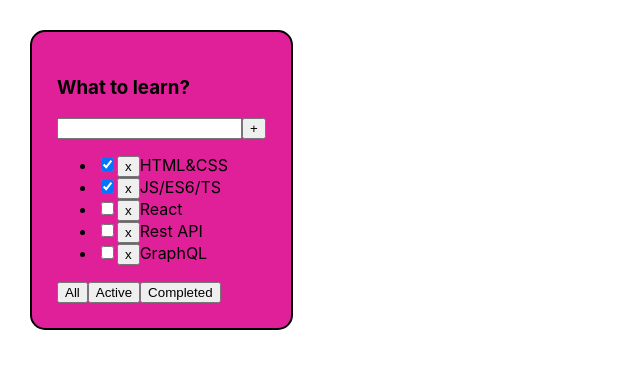
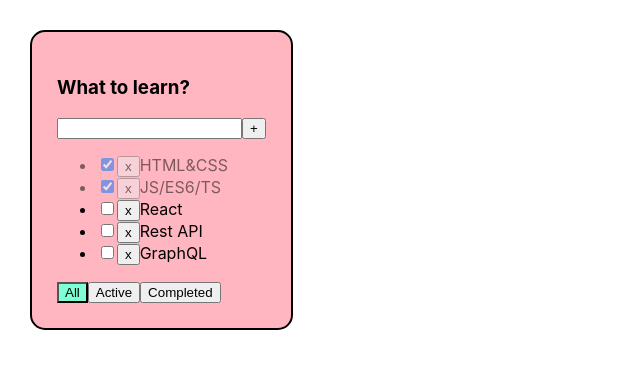
Before and after one commit to SandraYushko/TodoList, a React (Create React App) app: page / in a window 1280 px wide. Shown: the top 368 px of the page, without its empty margins (0-640 px from the left). Built offline with nearby package versions, Linux system fonts and the light colour scheme.

Commit message:
TodoList lesson №04.4 (color of active button)

```diff
--- a/src/App.css
+++ b/src/App.css
@@ -8,7 +8,7 @@
 }
 
 .todolist {
-background-color: #df2098;
+background-color: lightpink;
   border: 2px solid;
   border-radius: 15px;
   padding: 25px;
--- a/src/App.tsx
+++ b/src/App.tsx
@@ -18,14 +18,11 @@ function App() {
 
     // изменяем значения чекбоксов при нажатии
     const changeCheckBox = (taskID: string, newIsDone: boolean) => {
-
-
-
-        /*let currentTask=tasks.find((t)=>t.id===taskID) //находим нужную строку
+        let currentTask=tasks.find((t)=>t.id===taskID) //находим нужную строку
         if (currentTask) {
             currentTask.isDone=newIsDone //заменяем isDone на противоположное значение (=мутируем массив tasks)
             setTasks([...tasks]) //перезаливаем мутированный массив по новой ссылке (при пом. деструктуризации)
-        }*/
+        }
     }
 
     //к нам приходит taskID=task.id, удаляем таску с этим ID
@@ -68,6 +65,7 @@ function App() {
                 changeTodolistFilter={changeTodolistFilter}
                 addTask={addTask}
                 changeCheckBox={changeCheckBox}
+                filter={filter}
             />
         </div>
     );
--- /dev/null
+++ b/src/TodoList.module.css
@@ -0,0 +1,17 @@
+.error {
+    border: red 3px solid;
+}
+
+.errorMessage {
+    color: red;
+}
+
+
+.activeFilter {
+    background-color: aquamarine;
+}
+
+
+.isDone {
+    opacity: 0.5;
+}
--- a/src/TodoList.tsx
+++ b/src/TodoList.tsx
@@ -1,5 +1,6 @@
 import React, {ChangeEvent, KeyboardEvent, useState} from 'react';
 import {FilterValuesType} from './App';
+import styles from './TodoList.module.css'
 
 export type TaskType = {
     id: string
@@ -14,6 +15,7 @@ type TodoListPropsType = {
     changeTodolistFilter: (filter: FilterValuesType) => void
     addTask: (title: string) => void
     changeCheckBox: (taskID: string, newIsDone: boolean) => void
+    filter: FilterValuesType
 }
 
 const TodoList: React.FC<TodoListPropsType> = ({
@@ -22,7 +24,8 @@ const TodoList: React.FC<TodoListPropsType> = ({
                                                    removeTask,
                                                    changeTodolistFilter,
                                                    addTask,
-                                                   changeCheckBox
+                                                   changeCheckBox,
+                                                   filter
                                                }): JSX.Element => {
     const tasksJSX: Array<JSX.Element> = tasks.map((task) => {
         const changeCheckBoxHandler = (e: ChangeEvent<HTMLInputElement>) => {
@@ -30,7 +33,7 @@ const TodoList: React.FC<TodoListPropsType> = ({
         }
 
         return (
-            <li key={task.id}>
+            <li key={task.id} className={task.isDone===true ? styles.isDone : ""}>
                 <input type="checkbox" checked={task.isDone} onChange={changeCheckBoxHandler}/>
                 <button onClick={() => removeTask(task.id)}>x</button>
                 <span>{task.title}</span>
@@ -39,13 +42,17 @@ const TodoList: React.FC<TodoListPropsType> = ({
     })
 
     let [title, setTitle] = useState('')
+    const [error, setError] = useState<string|null>(null)
+
     const addTask1 = () => {
         if (title.trim()) {
             addTask(title.trim())
             setTitle('')
         }
+        else setError("Title is required!")
     }
     const onChangeHandler = (e: ChangeEvent<HTMLInputElement>) => {
+        setError(null)
         setTitle(e.currentTarget.value)
     };
     const onKeyPressHandler = (e: KeyboardEvent<HTMLInputElement>) => {
@@ -61,19 +68,21 @@ const TodoList: React.FC<TodoListPropsType> = ({
                 <h3>{todolistTitle}</h3>
                 <div>
                     <input
+                        className={error ? styles.error : ""}
                         value={title}
                         onChange={onChangeHandler}
                         onKeyPress={onKeyPressHandler}
                     />
                     <button onClick={addTask1}>+</button>
+                    {error && <div className={styles.errorMessage}>{error}</div>}
                 </div>
                 <ul>
                     {tasksJSX}
                 </ul>
                 <div>
-                    <button onClick={onAllClickHandler}>All</button>
-                    <button onClick={onActiveClickHandler}>Active</button>
-                    <button onClick={onCompletedClickHandler}>Completed</button>
+                    <button className={filter==="all" ? styles.activeFilter : ""} onClick={onAllClickHandler}>All</button>
+                    <button className={filter==="active" ? styles.activeFilter : ""} onClick={onActiveClickHandler}>Active</button>
+                    <button className={filter==="completed" ? styles.activeFilter : ""} onClick={onCompletedClickHandler}>Completed</button>
                 </div>
             </div>
         </div>
```
